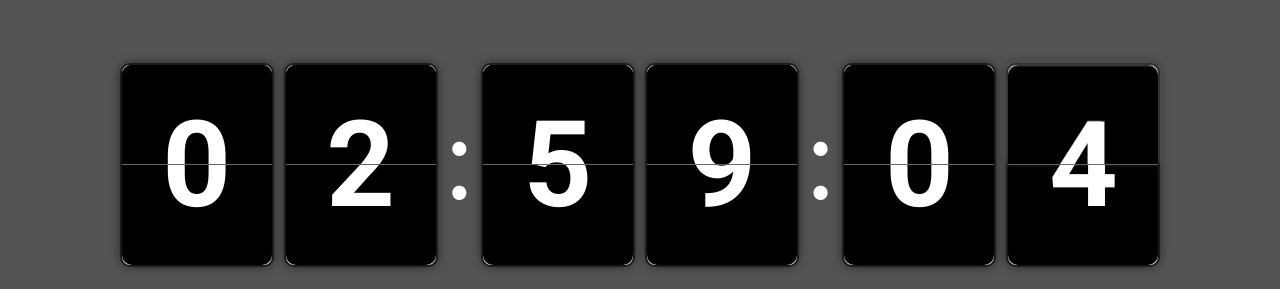
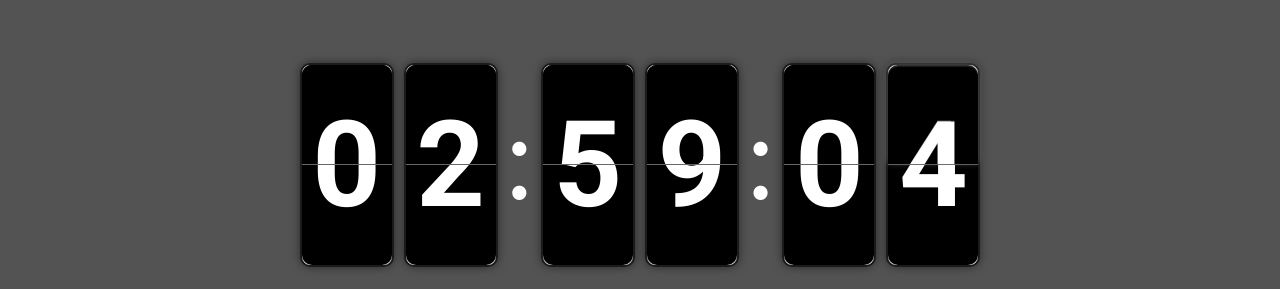
Before and after one commit to Nastro455/relogioheads.github.io, a plain HTML site: page index.html in a window 1280 px wide. Shown: the part 133-422 px from the top of the page. Drawn offline with Linux system fonts and the light colour scheme.

Commit message:
Update style.css

```diff
--- a/style.css
+++ b/style.css
@@ -21,7 +21,7 @@ body {
 
 .flip {
 	position: relative;
-	width: 150px;  /* Aumentar a largura */
+	width: 90px;  /* Aumentar a largura */
 	height: 200px; /* Aumentar a altura */
 	margin: 5px;   /* Ajustar o espaçamento */
 	font-size: 120px; /* Aumentar o tamanho da fonte */
```
